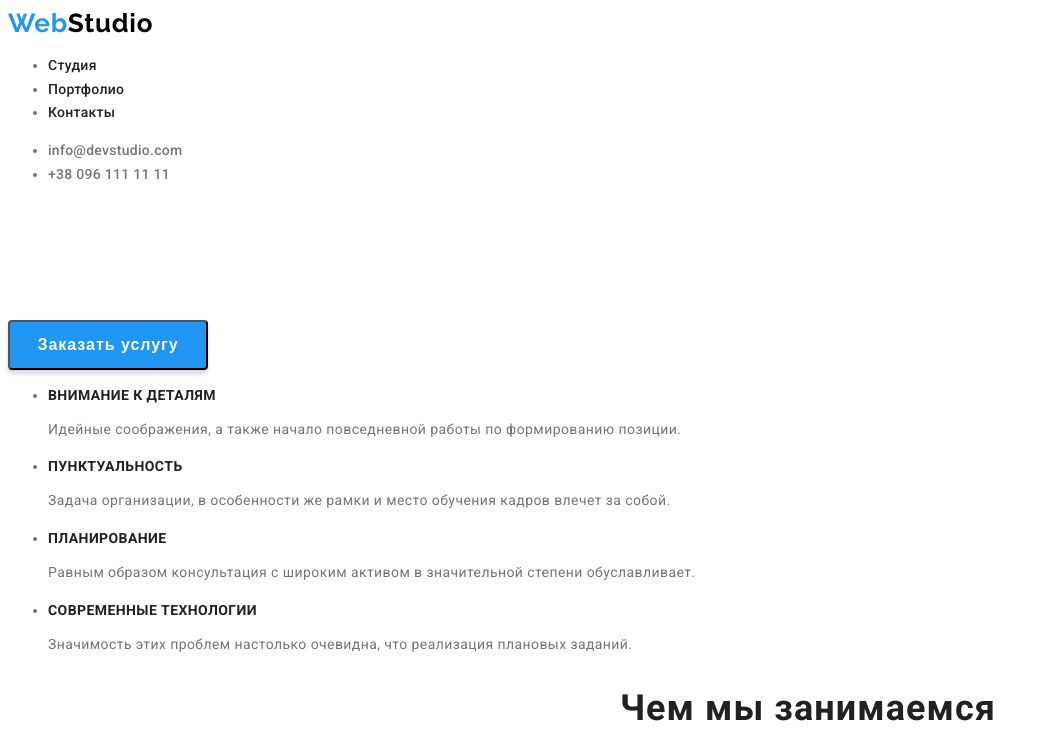
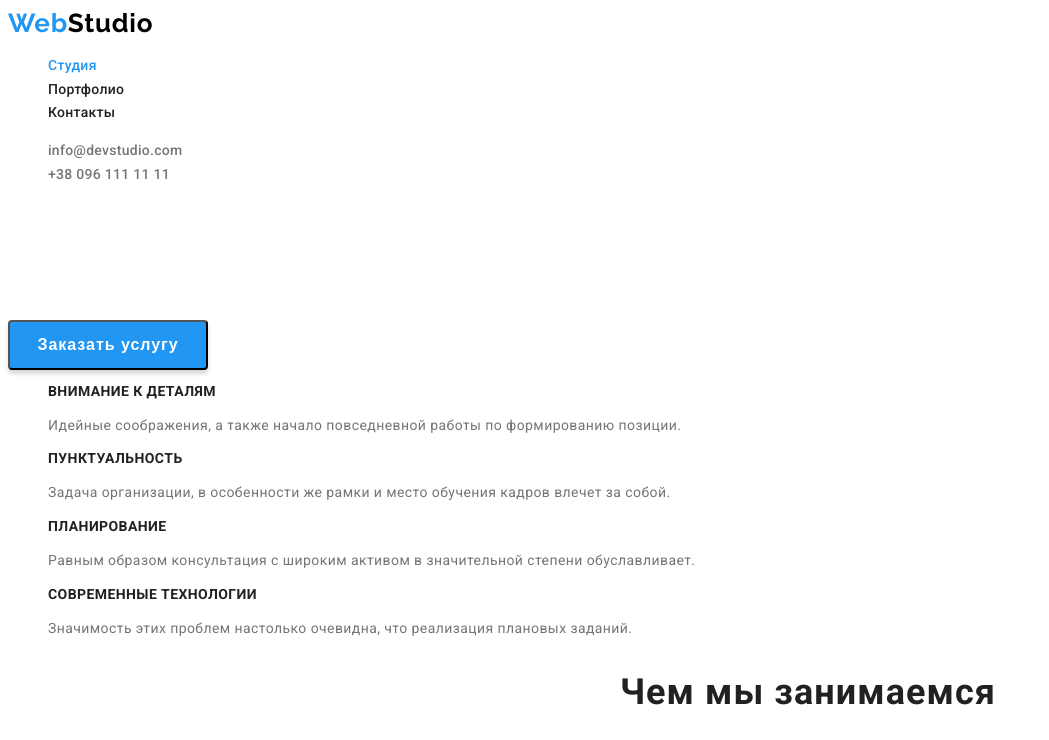
Before and after one commit to nap4sov/goit-markup-hw-02, a plain HTML site: page index.html in a window 1280 px wide. Shown: the top 740 px of the page, without its empty margins (0-1049 px from the left). Drawn offline with Linux system fonts and the light colour scheme.

Commit message:
HW2 final

```diff
--- a/css/styles.css
+++ b/css/styles.css
@@ -7,6 +7,10 @@ body {
   background: #ffffff;
   width: 1600px;
 }
+.list {
+  list-style: none;
+}
+
 /* Logo & navigation */
 .logo {
   font-family: Raleway;
@@ -69,7 +73,8 @@ body {
 .contact-footer:hover,
 .contact-footer:focus,
 .address:hover,
-.address:focus {
+.address:focus,
+.nav-link.current {
   color: #2196f3;
 }
 
--- a/index.html
+++ b/index.html
@@ -19,9 +19,9 @@
              <!-- Logo -->
             <a href="index.html" class="logo">Web<span class="logo-studio-header">Studio</span></a>
             <!-- Links -->
-            <ul class="site-navigation">
+            <ul class="site-navigation list">
                 <li>
-                    <a href="index.html" class="nav-link">Студия</a>
+                    <a href="index.html" class="nav-link current">Студия</a>
                 </li>
                 <li>
                     <a href="./portfolio.html" class="nav-link">Портфолио</a>
@@ -32,7 +32,7 @@
             </ul>
         </nav>
         <!-- Contacts -->
-        <ul class="header-contacts">
+        <ul class="header-contacts list">
             <li>
                 <a href="mailto:info@devstudio.com" class="contact-header">info@devstudio.com</a>
             </li>
@@ -52,7 +52,7 @@
         <section>
             <!-- Hidden logical heading -->
             <h2 class="visually-hidden">Наши преимущества</h2>
-            <ul>
+            <ul class="list">
                 <li>
                     <h3 class="sub-section-heading">Внимание к деталям</h3>
                     <p>Идейные соображения, а также начало повседневной работы по формированию позиции.</p>
@@ -74,7 +74,7 @@
         <!-- What we do -->
         <section>
             <h2 class="section-heading">Чем мы занимаемся</h2>
-            <ul class="example-photos-list">
+            <ul class="example-photos-list list">
                 <li>
                     <img src="./images/img1.jpg" alt="Человек набирает код на клавиатуре" width="370">
                 </li>
@@ -89,7 +89,7 @@
         <!-- Our team -->
         <section>
             <h2 class="section-heading">Наша команда</h2>
-            <ul class="team-members-list">
+            <ul class="team-members-list list">
                 <li>
                     <img src="./images/img4.jpg" alt="Игорь Демьяненко" width="270">
                     <h3 class="team-member">Игорь Демьяненко</h3>
@@ -119,7 +119,7 @@
         <a href="index.html" class="logo">Web<span class="logo-studio-footer">Studio</span></a>
         <!-- Contacts -->
         <address class="footer-contacts">
-            <ul>
+            <ul class="list">
                 <li>
                     <a href="https://goo.gl/maps/rvRkf1Bn5KA1bBFfA" class="address" target="_blank" rel="noopener noreferrer">г. Киев, пр-т Леси Украинки, 26</a>
                 </li>
```
Also changed, not shown: portfolio.html (+4 -4 lines).
